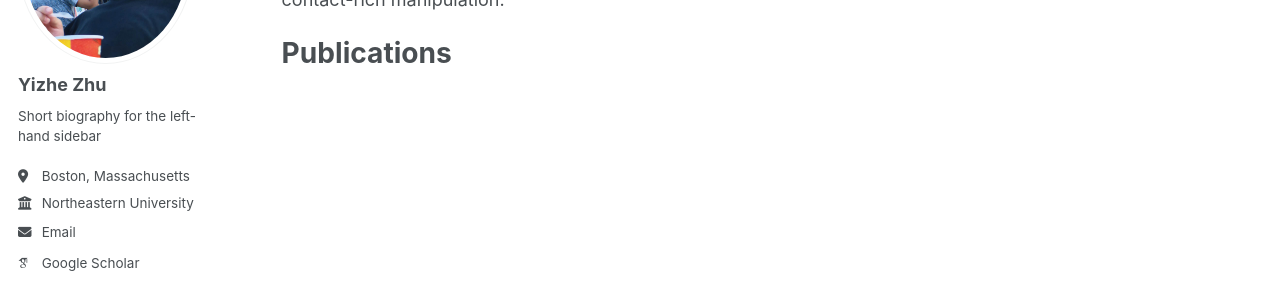
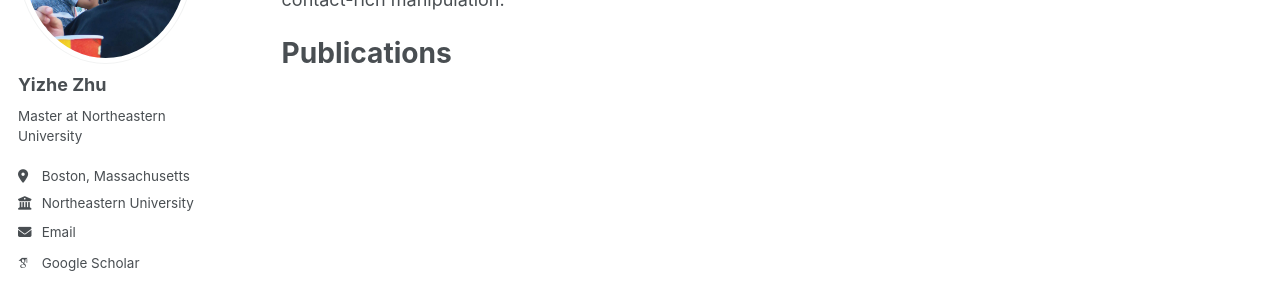
Before and after one commit to evenjohnyz/evenjohnyz.github.io, a Jekyll site: the page built from _pages/about.md, in a window 1280 px wide. Shown: the part 236-536 px from the top of the page. Built offline with Jekyll 4.4.1, drawn with Linux system fonts in a browser that asks for light colours; some web fonts are replaced.

Commit message:
Update _config.yml

```diff
--- a/_config.yml
+++ b/_config.yml
@@ -25,7 +25,7 @@ author:
   avatar           : "profile.png"
   name             : "Yizhe Zhu"
   pronouns         : # example: "she/her"
-  bio              : "Short biography for the left-hand sidebar"
+  bio              : "Master at Northeastern University"
   location         : "Boston, Massachusetts"
   employer         : "Northeastern University"
   uri              : # URL
```
